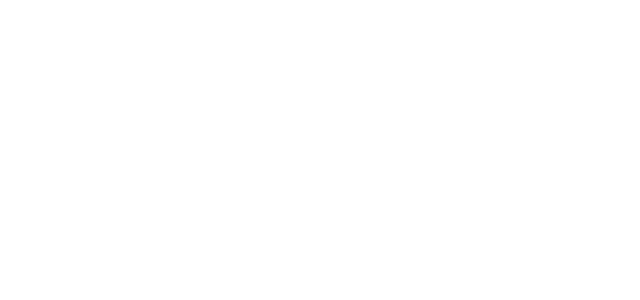
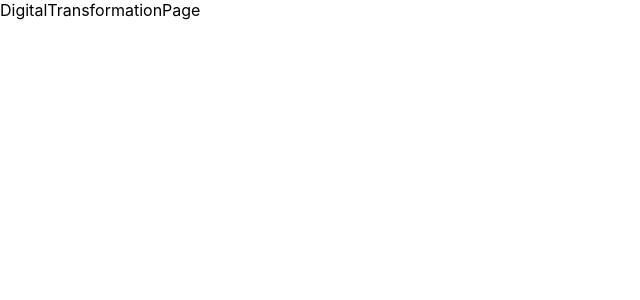
Before and after one commit to Mixmln/billberry-template, a React (Create React App) app: page /digital-transformation in a window 1280 px wide. Before the commit this address had no page. Shown: the top 300 px of the page, without its empty margins (0-640 px from the left). Built offline with nearby package versions, Linux system fonts and the light colour scheme.

Commit message:
digital transf page

```diff
--- a/src/App.js
+++ b/src/App.js
@@ -1,6 +1,7 @@
 import '../src/css/App.css';
 import { BrowserRouter, Routes, Route } from 'react-router-dom';
 import HomePage from './pages/HomePage';
+import DigitalTransformationPage from './pages/DigitalTransformationPage';
 
 function App() {
 
@@ -9,6 +10,7 @@
     <BrowserRouter>
       <Routes>
         <Route path='/' element={<HomePage />} />
+        <Route path='/digital-transformation/' element={<DigitalTransformationPage />} />
       </Routes>
     </BrowserRouter >
 
--- a/src/components/Nav/Nav.js
+++ b/src/components/Nav/Nav.js
@@ -62,16 +62,13 @@
 
   const [open, setOpen] = useState(null)
 
-
-  console.log('open ===', open);
-
   return (
     <div className='nav-container'>
       <div className={` ${open === null ? 'dropdown-content-hidden' : (open ? 'dropdown-content-opened' : 'dropdown-content-closed')}`}>
         <div className='container'>
 
           <div className="services-container">
-            <div>
+            <div  >
               <h3>Digital Transformation</h3>
               <p>We partner with CTOs and CIOs to co-create and execute long-term strategies that increase sales, brand awareness, and operational efficiency.</p>
             </div>
--- /dev/null
+++ b/src/pages/DigitalTransformationPage.js
@@ -0,0 +1,9 @@
+import React from 'react'
+
+function DigitalTransformationPage() {
+  return (
+    <div>DigitalTransformationPage</div>
+  )
+}
+
+export default DigitalTransformationPage
```
